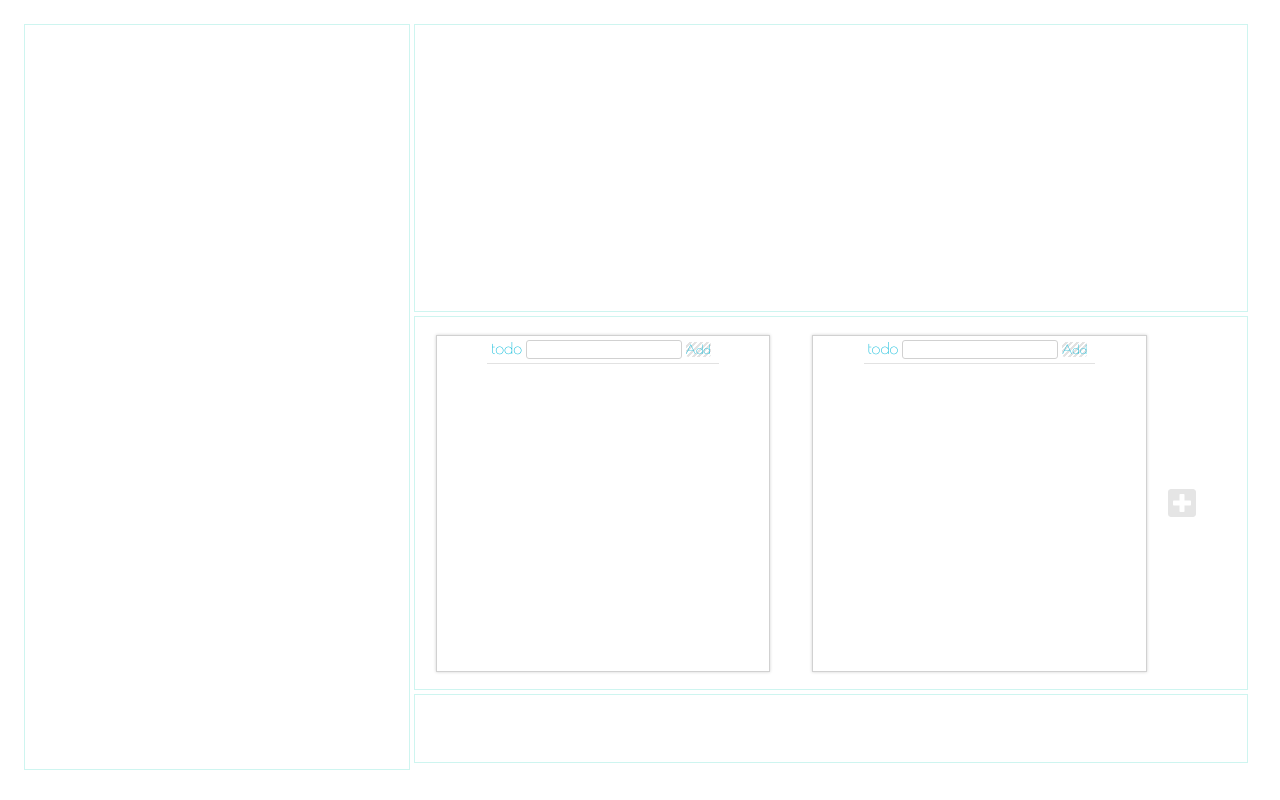
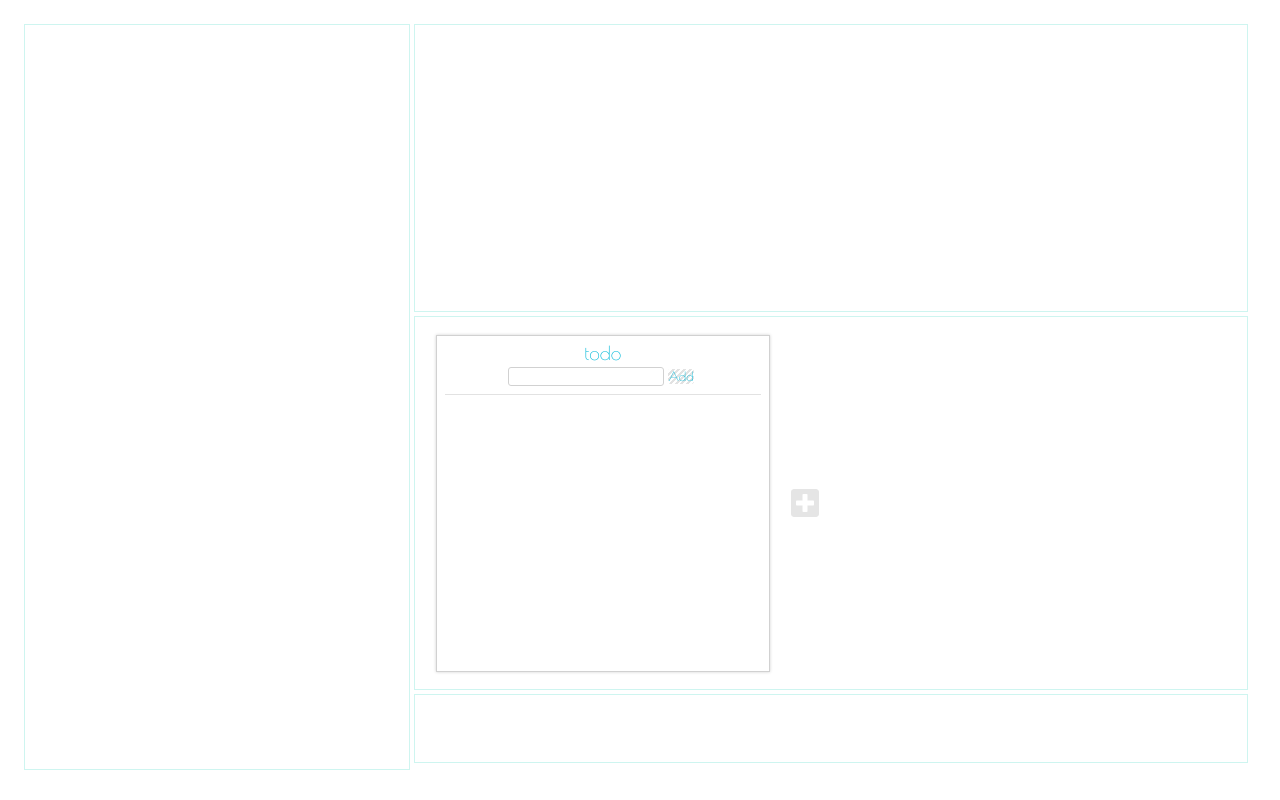
Before and after one commit to unios103/canvas_clock, a React app: page / in a window 1280 px wide. Built offline with nearby package versions, Linux system fonts and the light colour scheme; a small style sheet from the web is missing; the HTML template or start-up script is replaced by a standard one.

Commit message:
カードにタイトルをつける機能

```diff
--- a/src/components/card/Flame.jsx
+++ b/src/components/card/Flame.jsx
@@ -34,7 +34,10 @@ const Flame = props => {
     return (
         <>
             <div className="flame title">
-                <Form AddTodo={AddTodo} />
+                <Form
+                    AddTodo={AddTodo}
+                    list_title={props.this.state.list[num].list_title}
+                />
                 <div className="todoBox">
                     <List
                         todo={props.this.state.list[num].todo}
--- a/src/components/card/Form.jsx
+++ b/src/components/card/Form.jsx
@@ -2,8 +2,8 @@ import React, { Component } from "react";
 
 const Form = props => (
     <form className="form_field" onSubmit={props.AddTodo}>
-        <label className="form_label form_color">todo </label>
-        <input name="title" type="text" className="form_input" />
+        <div className="form_label">{props.list_title}</div>
+        <input name="title" type="text" className="form_input" maxlength="10" />
         <input type="submit" value="Add" className="form_btn title" />
     </form>
 );
--- a/src/components/card/Plus.jsx
+++ b/src/components/card/Plus.jsx
@@ -3,20 +3,52 @@ import { FontAwesomeIcon } from "@fortawesome/react-fontawesome";
 
 const Plus = props => {
     const [title, decideTitle] = React.useState(false);
+
+    function d_Title(e) {
+        !title ? decideTitle(!title) : "";
+    }
+
+    function MakeTodoState(e) {
+        e.preventDefault();
+        const { list } = props.this.state;
+        list.push({ todo: [], list_title: e.target.title.value });
+        props.this.setState({ list });
+        title ? decideTitle(!title) : "";
+    }
+
     function MakeCard(e) {
-        return <>{title ? <div className="flame title"></div> : ""}</>;
+        return (
+            <>
+                {title ? (
+                    <div className="flame title p_div">
+                        <span className="p_span">Please enter a title</span>
+                        <div>
+                            <FontAwesomeIcon icon={["fas", "caret-down"]} />
+                        </div>
+                        <form onSubmit={MakeTodoState}>
+                            <input
+                                type="text"
+                                name="title"
+                                className="form_input p_title"
+                            />
+                            <input
+                                type="submit"
+                                value="Add"
+                                className="form_btn　p_title"
+                            />
+                        </form>
+                    </div>
+                ) : (
+                    ""
+                )}
+            </>
+        );
     }
-    function MakeTodoState(e) {
-        !title ? decideTitle(!title) : "";
-        const { list } = props.this.state;
-        list.push({ todo: [] });
-        props.this.setState({ list });
-        console.log(list);
-    }
+
     return (
         <>
             {MakeCard()}
-            <div className="Plus" onClick={MakeTodoState}>
+            <div className="Plus" onClick={d_Title}>
                 <FontAwesomeIcon icon={["fas", "plus-square"]} />
             </div>
         </>
--- a/src/components/memo/Memo.jsx
+++ b/src/components/memo/Memo.jsx
@@ -35,7 +35,7 @@ const Memo = props => {
                         defaultValue={contents}
                         onChange={e => EditContents(i, e)}
                         rows="10"
-                        cols="27"
+                        cols="26"
                         placeholder="Write a note here"
                     />
                 ) : contents != "" ? (
--- a/src/css/Form_List.css
+++ b/src/css/Form_List.css
@@ -1,11 +1,16 @@
 .form_field {
     display: inline-block;
-    padding: 4px;
+    padding: 8px;
+    width: 90%;
     border-bottom: 1px solid #e2e2e2;
 }
 .list_box {
     margin: 4px;
     margin-top: 0;
+}
+.form_label {
+    margin-bottom: 4px;
+    font-size: 1.2rem;
 }
 .form_btn {
     cursor: pointer;
--- a/src/css/Memo.css
+++ b/src/css/Memo.css
@@ -41,7 +41,7 @@
     width: 100%;
 }
 .edit_btn {
-    font-size: 0.7rem;
+    font-size: 1rem;
     float: right;
 }
 .memo_contents {
@@ -49,7 +49,7 @@
     float: left;
     margin: 3px;
     margin-left: 8px;
-    width: 84%;
+    width: 82%;
 }
 .none {
     color: #d1d1d1;
--- a/src/css/Tag.css
+++ b/src/css/Tag.css
@@ -1,28 +1,36 @@
-html{
+html {
     -webkit-app-region: drag; /* ドラッグ可能に */
     -webkit-user-select: none; /* ドラッグはテキスト選択と競合するので禁止 */
     height: 100vh;
-    background-color:white;
+    background-color: white;
     box-sizing: border-box;
 }
-button, input, select, textarea {
-    font-family : inherit;
-    font-size   : 80%;
+button,
+input,
+select,
+textarea {
+    font-family: inherit;
+    font-size: 80%;
 }
-button, input, select{
+button,
+input,
+select {
     height: 90%;
 }
-input[type="text"],textarea{
-    color:#585858;
-    border:1px solid #d1d1d1;
-    border-radius:3px;
-    padding:1px;
+input[type="text"],
+textarea {
+    color: #585858;
+    border: 1px solid #d1d1d1;
+    border-radius: 3px;
+    padding: 1px;
 }
-input[type="text"]:focus,textarea:focus{
+input[type="text"]:focus,
+textarea:focus {
     box-shadow: 0px 0px 3px #d1d1d1;
 }
-input[type="submit"]{
-    border-radius:3px;
+input[type="submit"] {
+    color: #00b8d8;
+    border-radius: 3px;
     background: repeating-linear-gradient(
         -45deg,
         #e2e2e2,
--- a/src/css/main.css
+++ b/src/css/main.css
@@ -66,3 +66,18 @@
     color: #d1d1d18e;
     font-size: 2rem;
 }
+.p_div {
+    margin: 4px;
+}
+.p_title {
+    height: 15px;
+    margin: 4px;
+}
+.p_span {
+    letter-spacing: 0.1rem;
+}
+.space {
+    width: 5px;
+    height: 98%;
+    color: #00000000;
+}
--- a/src/index.jsx
+++ b/src/index.jsx
@@ -22,7 +22,7 @@ class App extends React.Component {
     constructor(props) {
         super(props);
         this.state = {
-            list: [{ todo: [] }, { todo: [] }]
+            list: [{ todo: [], list_title: "todo" }]
         };
     }
 
@@ -35,12 +35,15 @@ class App extends React.Component {
                         {this.state.list.map((list, i) => {
                             return <Memo key={i} this={this} num={i} />;
                         })}
+                        <p className="space">@</p>{" "}
+                        {/* スペースを作るための最終手段 */}
                     </div>
                     <div className="card title">
                         {this.state.list.map((list, i) => {
                             return <Flame key={i} this={this} num={i} />;
                         })}
                         <Plus this={this} />
+                        <p className="space">@</p>
                     </div>
                     <div className="page_title title"></div>
                 </div>
```
Also changed, not shown: index.js (+16 -9 lines), 1 other file (tests, documents, lock files or other folders).
